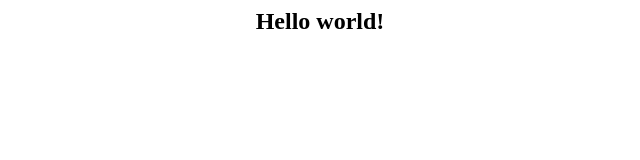
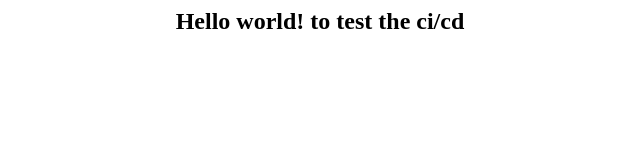
Before and after one commit to Ramya-barath/jenkin-repo, a plain HTML site: page website/index.html in a window 1280 px wide. Shown: the whole page, without its empty margins (320-960 px from the left). Drawn offline with Linux system fonts and the light colour scheme.

Commit message:
ci/cd commit

```diff
--- a/website/index.html
+++ b/website/index.html
@@ -3,6 +3,6 @@
 <title> Intellipaat </title>
 </head>
 <body style = "background-image:url('images/github3.jpg'); background-size: 100%">
-<h2 ALIGN=CENTER>Hello world!</h2>
+<h2 ALIGN=CENTER>Hello world! to test the ci/cd</h2>
 </body>
 </html>
```
